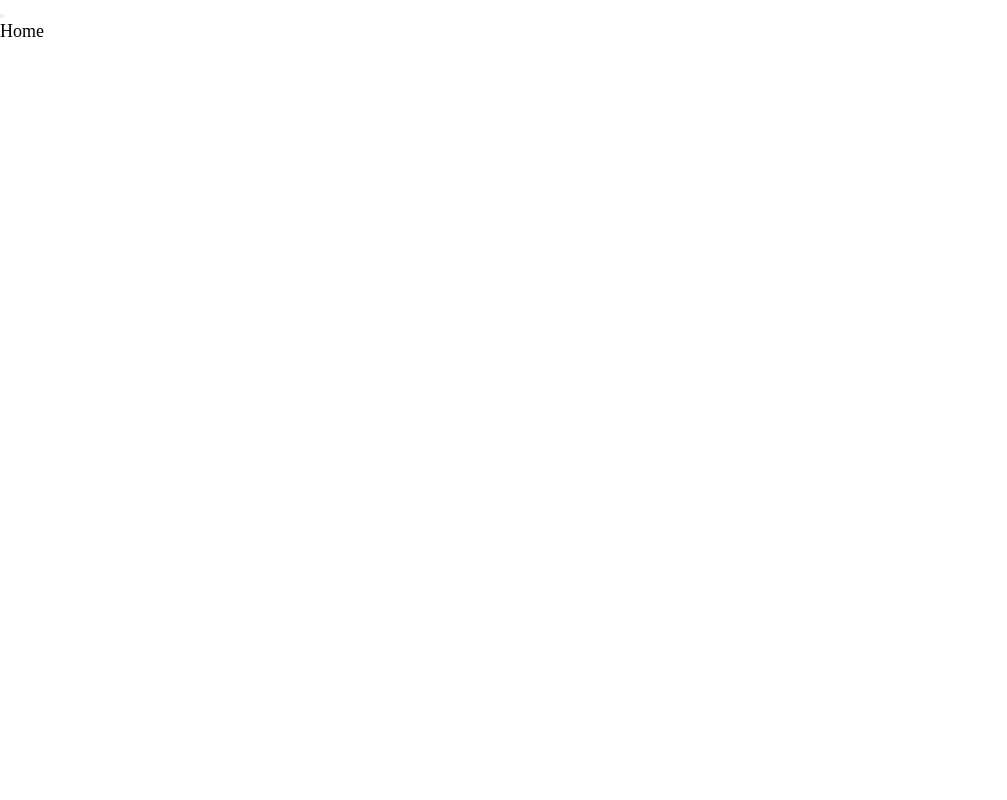
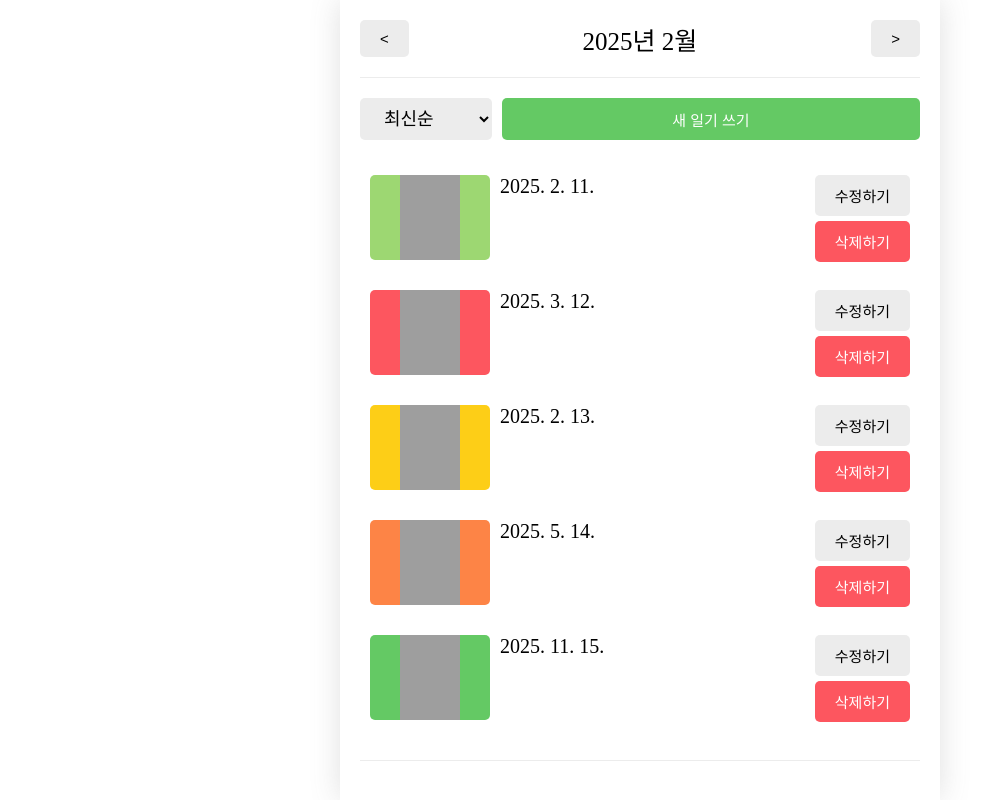
Before and after one commit to Watnu03/Study, a React (Vite) app: page / in a window 1280 px wide. Shown: the whole page, without its empty margins (0-1007 px from the left). Built offline with nearby package versions, Linux system fonts and the light colour scheme; grey boxes are pictures that could not be loaded; a web font is replaced by a local one.

Commit message:
✨ day20: Home 페이지 제작

```diff
--- a/src/App.jsx
+++ b/src/App.jsx
@@ -1,32 +1,22 @@
-import "./App.css";
+import "./styles/global.css";
 
-import { Outlet, Route, Routes } from "react-router-dom";
+import { Route, Routes } from "react-router-dom";
 
 import Diary from "./pages/Diary";
 import Edit from "./pages/Edit";
-import Header from "./components/Header";
 import Home from "./pages/Home";
 import New from "./pages/New";
 
-const Layout = () => {
+function App() {
   return (
     <>
-      <Header />
-      <Outlet />
-    </>
-  );
-};
-
-function App() {
-  return (
-    <Routes>
-      <Route path="/" element={<Layout />}>
-        <Route index element={<Home />} />
+      <Routes>
+        <Route path="/" element={<Home />} />
         <Route path="new" element={<New />} />
         <Route path="/diary/:id" element={<Diary />} />
         <Route path="/edit/:id" element={<Edit />} />
-      </Route>
-    </Routes>
+      </Routes>
+    </>
   );
 }
 
--- /dev/null
+++ b/src/components/EmotionItemCard.jsx
@@ -0,0 +1,43 @@
+import Button from "./Button";
+import React from "react";
+import getEmotionImg from "../util/get-emotion-img";
+
+const EmotionItemCard = ({
+  id,
+  emotionId,
+  title,
+  handleEditBtn,
+  handleDeleteBtn,
+}) => {
+  const handleClickCard = (e) => {
+    console.log("클릭");
+  };
+
+  const onEdit = (e) => {
+    e.stopPropagation();
+    handleEditBtn(id);
+    console.log("수정");
+  };
+  const onDelete = (e) => {
+    e.stopPropagation();
+    handleDeleteBtn(id);
+    console.log("삭제", id);
+  };
+
+  return (
+    <div className="item_card" onClick={handleClickCard}>
+      <div className={`item_img emotion-${emotionId}`}>
+        <img src={getEmotionImg(emotionId)} alt={emotionId} />
+      </div>
+      <div className="item_title">
+        <p>{title}</p>
+      </div>
+      <div className="item_buttons">
+        <Button text={"수정하기"} onClick={onEdit} />
+        <Button text={"삭제하기"} status={"delete"} onClick={onDelete} />
+      </div>
+    </div>
+  );
+};
+
+export default EmotionItemCard;
--- /dev/null
+++ b/src/components/EmotionItemList.jsx
@@ -0,0 +1,19 @@
+import EmotionItemCard from "./EmotionItemCard";
+import React from "react";
+
+const EmotionItemList = ({ items, handleEditBtn, handleDeleteBtn }) => {
+  return (
+    <div className="item_list">
+      {items.map((item) => (
+        <EmotionItemCard
+          key={item.id}
+          {...item}
+          handleEditBtn={handleEditBtn}
+          handleDeleteBtn={handleDeleteBtn}
+        />
+      ))}
+    </div>
+  );
+};
+
+export default EmotionItemList;
--- /dev/null
+++ b/src/components/MenuBar.jsx
@@ -0,0 +1,17 @@
+import React from "react";
+
+const MenuBar = ({ handleCreateBtn }) => {
+  return (
+    <div className="menu_bar">
+      <select name="filter" id="">
+        <option value="latest">최신순</option>
+        <option value="oldest">오래된 순</option>
+      </select>
+      <button onClick={handleCreateBtn} className="button button-create">
+        새 일기 쓰기
+      </button>
+    </div>
+  );
+};
+
+export default MenuBar;
--- a/src/pages/Home.jsx
+++ b/src/pages/Home.jsx
@@ -1,7 +1,43 @@
-import React from "react";
+import EmotionItemList from "../components/EmotionItemList";
+import Header from "../components/Header";
+import MenuBar from "../components/MenuBar";
+import { useNavigate } from "react-router-dom";
+import { useState } from "react";
+
+const itemData = [
+  { id: 0, title: "2025. 2. 11.", emotionId: 2 },
+  { id: 1, title: "2025. 3. 12.", emotionId: 5 },
+  { id: 2, title: "2025. 2. 13.", emotionId: 3 },
+  { id: 3, title: "2025. 5. 14.", emotionId: 4 },
+  { id: 4, title: "2025. 11. 15.", emotionId: 1 },
+];
 
 const Home = () => {
-  return <div>Home</div>;
+  const navigate = useNavigate();
+  const [items, setItems] = useState(itemData);
+
+  const handleCreateBtn = () => {
+    navigate("/new");
+  };
+  const handleEditBtn = (id) => {
+    navigate(`/edit/:${id}`);
+  };
+  const handleDeleteBtn = (targetId) => {
+    setItems(items.filter((item) => item.id !== targetId));
+    console.log();
+  };
+
+  return (
+    <div className="home">
+      <Header left={"<"} title={"2025년 2월"} right={">"} />
+      <MenuBar handleCreateBtn={handleCreateBtn} />
+      <EmotionItemList
+        items={items}
+        handleEditBtn={handleEditBtn}
+        handleDeleteBtn={handleDeleteBtn}
+      />
+    </div>
+  );
 };
 
 export default Home;
--- /dev/null
+++ b/src/styles/components/emotionItemCard.css
@@ -0,0 +1,38 @@
+.item_card {
+  padding: 15px 10px;
+  gap: 10px;
+  display: flex;
+  cursor: pointer;
+  border-radius: 5px;
+}
+.item_card:hover {
+  background-color: #f9f9f9;
+  transform: scale(1.005);
+  transition: transform 0.2s ease-in-out;
+}
+
+.item_card > div {
+  display: flex;
+}
+
+.item_img {
+  min-width: 120px;
+  height: 85px;
+  justify-content: center;
+  border-radius: 5px;
+}
+.item_img > img {
+  width: 50%;
+}
+
+.item_title {
+  font-size: 20px;
+  flex: 1;
+  justify-content: flex-start;
+}
+
+.item_buttons {
+  height: 85px;
+  gap: 5px;
+  flex-direction: column;
+}
--- /dev/null
+++ b/src/styles/components/emotionItemList.css
@@ -0,0 +1,4 @@
+.item_list {
+  padding-bottom: 25px;
+  border-bottom: 1px solid #ececec;
+}
--- /dev/null
+++ b/src/styles/components/menuBar.css
@@ -0,0 +1,18 @@
+.menu_bar {
+  display: flex;
+  margin: 20px 0;
+  gap: 10px;
+}
+
+.menu_bar select {
+  background-color: #ececec;
+  border: none;
+  border-radius: 5px;
+  padding: 10px 20px;
+  font-size: 18px;
+  cursor: pointer;
+}
+
+.menu_bar button {
+  flex: 1;
+}
--- /dev/null
+++ b/src/styles/global.css
@@ -0,0 +1,44 @@
+@import "./global.css";
+
+/* components */
+@import "./components/button.css";
+@import "./components/header.css";
+@import "./components/menuBar.css";
+@import "./components/emotionItem.css";
+
+/* components-item */
+@import "./components/emotionItemList.css";
+@import "./components/emotionItemCard.css";
+
+/* pages */
+@import "./pages/home.css";
+@import "./pages/diary.css";
+@import "./pages/new.css";
+@import "./pages/edit.css";
+
+#root {
+  background-color: #fff;
+  max-width: 600px;
+  width: 100%;
+  margin: 0 auto;
+  min-height: 100vh;
+  height: 100%;
+  box-shadow: #64646433 0 0 29px;
+  padding: 0 20px;
+}
+
+.emotion-1 {
+  background-color: #64c964;
+}
+.emotion-2 {
+  background-color: #9dd772;
+}
+.emotion-3 {
+  background-color: #fdce17;
+}
+.emotion-4 {
+  background-color: #fd8446;
+}
+.emotion-5 {
+  background-color: #fd565f;
+}
```
Also changed, not shown: src/styles/components/emotionItem.css (added).
